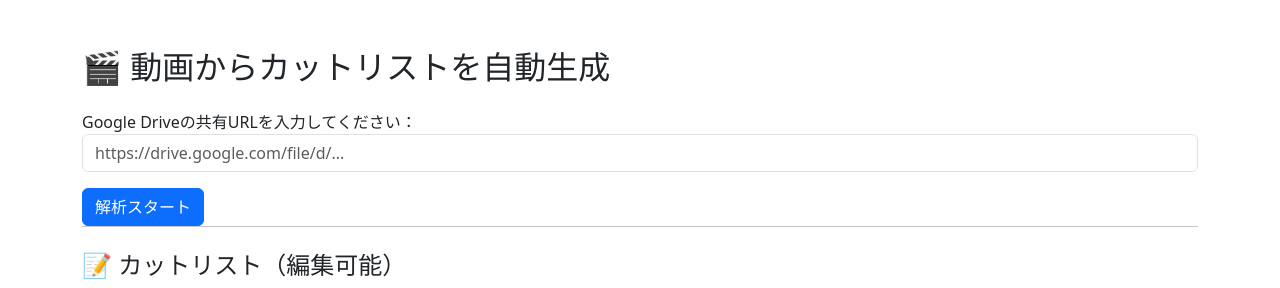
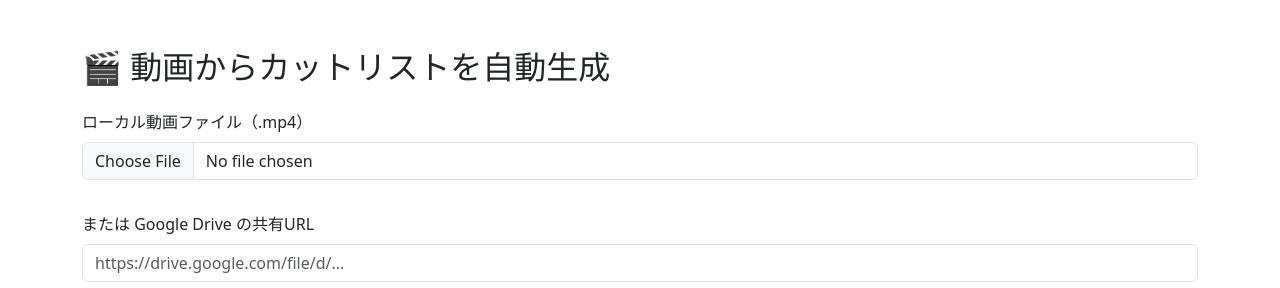
Before and after one commit to suzuki-unou/cutedge, a Flask app: page / in a window 1280 px wide. Shown: the top 288 px of the page. Run offline with Flask 3, Linux system fonts and the light colour scheme.

Commit message:
Update index.html

```diff
--- a/templates/index.html
+++ b/templates/index.html
@@ -50,11 +50,15 @@
 <body class="container py-5">
   <h2 class="mb-4">🎬 動画からカットリストを自動生成</h2>
 
-  <form method="POST">
-    <label>Google Driveの共有URLを入力してください：</label>
-    <input class="form-control mb-3" type="text" name="drive_url" placeholder="https://drive.google.com/file/d/..." required>
-    <button class="btn btn-primary" type="submit">解析スタート</button>
-  </form>
+<form method="POST" enctype="multipart/form-data">
+  <label class="form-label">ローカル動画ファイル（.mp4）</label>
+  <input class="form-control mb-3" type="file" name="video" accept=".mp4">
+
+  <label class="form-label mt-3">または Google Drive の共有URL</label>
+  <input class="form-control mb-3" type="text" name="drive_url" placeholder="https://drive.google.com/file/d/...">
+
+  <button class="btn btn-primary" type="submit">解析スタート</button>
+</form>
   <div id="loading-indicator" class="text-center my-4" style="display: none;">
   <div class="spinner-border text-primary" role="status">
     <span class="visually-hidden">Loading...</span>
```
